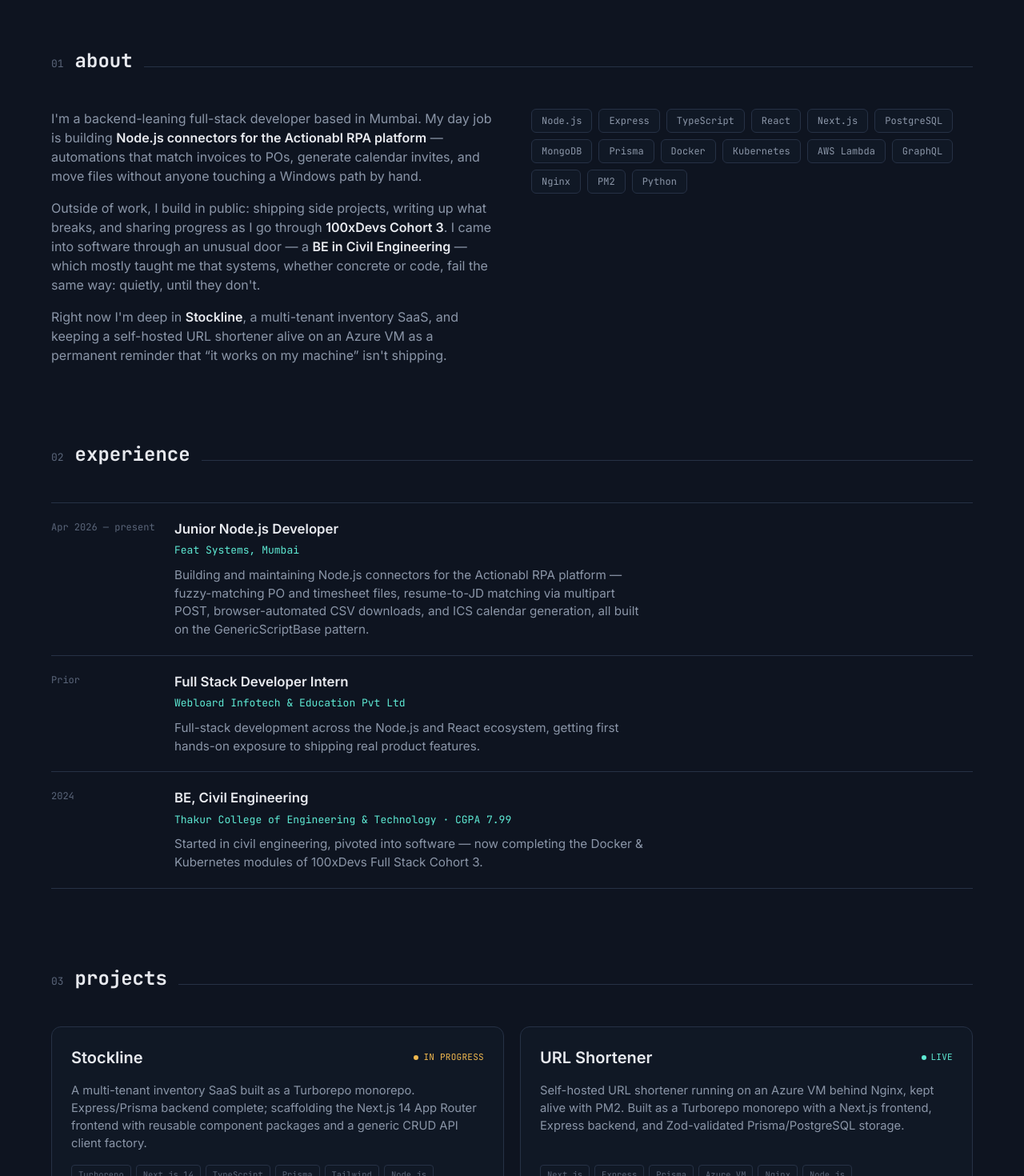
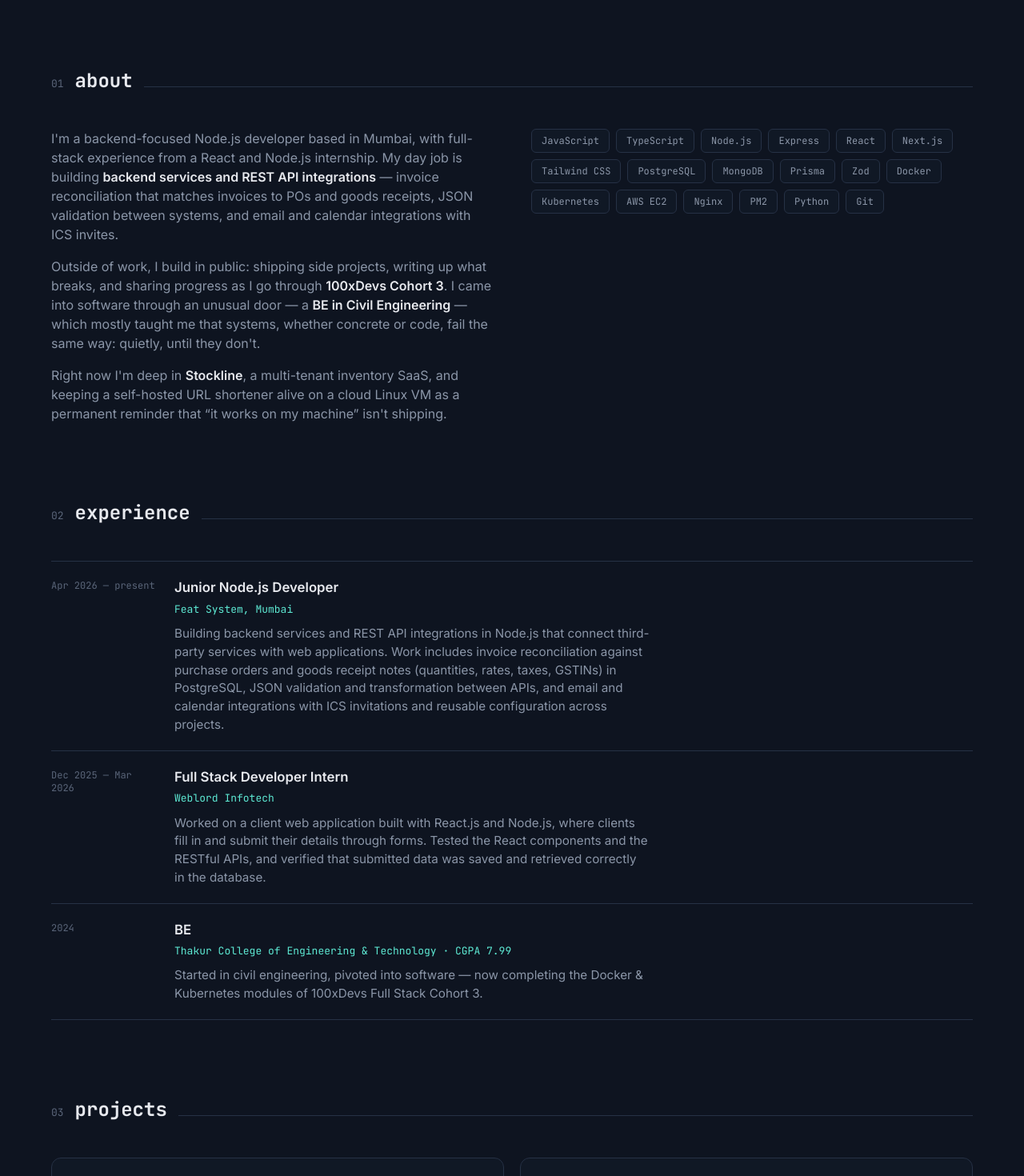
Before and after one commit to adieesingh/portfolio, a Next.js app: page / in a window 1280 px wide. Shown: the part 620-2090 px from the top of the page at 80% size. Built offline with nearby package versions, Linux system fonts and the light colour scheme.

Commit message:
Refactor experience section and update tech stack for clarity and accuracy

```diff
--- a/app/page.tsx
+++ b/app/page.tsx
@@ -3,27 +3,27 @@
 import SectionHeading from "@/components/SectionHeading";
 
 const stack = [
-  "Node.js", "Express", "TypeScript", "React", "Next.js", "PostgreSQL",
-  "MongoDB", "Prisma", "Docker", "Kubernetes", "AWS Lambda", "GraphQL",
-  "Nginx", "PM2", "Python",
+  "JavaScript", "TypeScript", "Node.js", "Express", "React", "Next.js",
+  "Tailwind CSS", "PostgreSQL", "MongoDB", "Prisma", "Zod", "Docker",
+  "Kubernetes", "AWS EC2", "Nginx", "PM2", "Python", "Git",
 ];
 
 const experience = [
   {
     time: "Apr 2026 — present",
     role: "Junior Node.js Developer",
-    org: "Feat Systems, Mumbai",
-    desc: "Building and maintaining Node.js connectors for the Actionabl RPA platform — fuzzy-matching PO and timesheet files, resume-to-JD matching via multipart POST, browser-automated CSV downloads, and ICS calendar generation, all built on the GenericScriptBase pattern.",
+    org: "Feat System, Mumbai",
+    desc: "Building backend services and REST API integrations in Node.js that connect third-party services with web applications. Work includes invoice reconciliation against purchase orders and goods receipt notes (quantities, rates, taxes, GSTINs) in PostgreSQL, JSON validation and transformation between APIs, and email and calendar integrations with ICS invitations and reusable configuration across projects.",
   },
   {
-    time: "Prior",
+    time: "Dec 2025 — Mar 2026",
     role: "Full Stack Developer Intern",
-    org: "Webloard Infotech & Education Pvt Ltd",
-    desc: "Full-stack development across the Node.js and React ecosystem, getting first hands-on exposure to shipping real product features.",
+    org: "Weblord Infotech",
+    desc: "Worked on a client web application built with React.js and Node.js, where clients fill in and submit their details through forms. Tested the React components and the RESTful APIs, and verified that submitted data was saved and retrieved correctly in the database.",
   },
   {
     time: "2024",
-    role: "BE, Civil Engineering",
+    role: "BE",
     org: "Thakur College of Engineering & Technology · CGPA 7.99",
     desc: "Started in civil engineering, pivoted into software — now completing the Docker & Kubernetes modules of 100xDevs Full Stack Cohort 3.",
   },
@@ -48,9 +48,9 @@
             that stay online.
           </h1>
           <p className="text-ink-dim text-[1.05rem] max-w-[46ch] mb-8">
-            Junior Node.js developer at <b className="text-ink font-semibold">Feat Systems</b>, Mumbai — writing RPA
-            connectors, wiring up SaaS backends, and self-hosting side projects on real infrastructure, not just
-            localhost.
+            Junior Node.js developer at <b className="text-ink font-semibold">Feat System</b>, Mumbai — building REST
+            APIs and backend integrations, designing PostgreSQL schemas with Prisma, and self-hosting side projects
+            on real infrastructure, not just localhost.
           </p>
           <div className="flex gap-3.5 flex-wrap">
             <a
@@ -77,10 +77,11 @@
         <div className="grid grid-cols-1 md:grid-cols-2 gap-12">
           <div className="text-ink-dim space-y-4">
             <p>
-              I&apos;m a backend-leaning full-stack developer based in Mumbai. My day job is building{" "}
-              <b className="text-ink font-semibold">Node.js connectors for the Actionabl RPA platform</b> —
-              automations that match invoices to POs, generate calendar invites, and move files without anyone
-              touching a Windows path by hand.
+              I&apos;m a backend-focused Node.js developer based in Mumbai, with full-stack experience from a React
+              and Node.js internship. My day job is building{" "}
+              <b className="text-ink font-semibold">backend services and REST API integrations</b> —
+              invoice reconciliation that matches invoices to POs and goods receipts, JSON validation between
+              systems, and email and calendar integrations with ICS invites.
             </p>
             <p>
               Outside of work, I build in public: shipping side projects, writing up what breaks, and sharing
@@ -91,8 +92,8 @@
             </p>
             <p>
               Right now I&apos;m deep in <b className="text-ink font-semibold">Stockline</b>, a multi-tenant
-              inventory SaaS, and keeping a self-hosted URL shortener alive on an Azure VM as a permanent reminder
-              that &ldquo;it works on my machine&rdquo; isn&apos;t shipping.
+              inventory SaaS, and keeping a self-hosted URL shortener alive on a cloud Linux VM as a permanent
+              reminder that &ldquo;it works on my machine&rdquo; isn&apos;t shipping.
             </p>
           </div>
           <div className="flex flex-wrap gap-2 content-start">
@@ -142,12 +143,12 @@
               </span>
             </div>
             <p className="text-ink-dim text-[0.92rem] mb-4 flex-1">
-              A multi-tenant inventory SaaS built as a Turborepo monorepo. Express/Prisma backend complete;
-              scaffolding the Next.js 14 App Router frontend with reusable component packages and a generic CRUD API
-              client factory.
+              A multi-tenant inventory SaaS built as a Turborepo monorepo. The Express/Prisma backend handles tenant
+              isolation, authentication and role-based access control on a relational data model that keeps each
+              tenant&apos;s data separate. The Next.js frontend shares packages with the backend and is in progress.
             </p>
             <div className="flex flex-wrap gap-1.5 ">
-              {["Turborepo", "Next.js 14", "TypeScript", "Prisma", "Tailwind","Node.js"].map((tag) => (
+              {["Turborepo", "Next.js", "TypeScript", "Prisma", "PostgreSQL", "Node.js"].map((tag) => (
                 <span key={tag} className="font-mono text-[10.5px] text-ink-faint border border-line rounded px-2 py-1">
                   {tag}
                 </span>
@@ -173,12 +174,12 @@
               </span>
             </div>
             <p className="text-ink-dim text-[0.92rem] mb-4 flex-1">
-              Self-hosted URL shortener running on an Azure VM behind Nginx, kept alive with PM2. Built as a
-              Turborepo monorepo with a Next.js frontend, Express backend, and Zod-validated Prisma/PostgreSQL
-              storage.
+              Self-hosted full-stack URL shortener in a Turborepo monorepo: a Next.js frontend and Express REST APIs
+              for short URLs, custom aliases and redirects, with Zod input validation and Prisma/PostgreSQL storage.
+              Deployed on a cloud Linux VM behind an Nginx reverse proxy, kept alive with PM2, on a custom domain.
             </p>
             <div className="flex flex-wrap gap-1.5 mb-4">
-              {["Next.js", "Express", "Prisma", "Azure VM", "Nginx","Node.js"].map((tag) => (
+              {["Next.js", "Express", "Prisma", "Zod", "Nginx", "Node.js"].map((tag) => (
                 <span key={tag} className="font-mono text-[10.5px] text-ink-faint border border-line rounded px-2 py-1">
                   {tag}
                 </span>
@@ -186,7 +187,7 @@
             </div>
             <div className="flex gap-4 font-mono text-[12.5px]">
               <a
-                href="https://shorturl.adarshdev.pro"
+                href="https://shorturlgenerator.adarshdev.pro"
                 target="_blank"
                 rel="noopener noreferrer"
                 className="text-ink-dim hover:text-teal border-b border-transparent hover:border-teal transition-colors"
@@ -221,7 +222,7 @@
               email me
             </a>
             <a
-              href="https://github.com/adieesingh"
+              href="https://github.com/adieesingh/"
               target="_blank"
               rel="noopener noreferrer"
               className="font-mono text-[13px] px-6 py-3 rounded-md border border-line text-ink hover:border-teal hover:text-teal hover:-translate-y-0.5 transition-all"
@@ -229,7 +230,7 @@
               github
             </a>
             <a
-              href="https://www.linkedin.com/in/adarsh-singh-116ba0249"
+              href="https://www.linkedin.com/in/adarsh-singh-116ba0249/"
               target="_blank"
               rel="noopener noreferrer"
               className="font-mono text-[13px] px-6 py-3 rounded-md border border-line text-ink hover:border-teal hover:text-teal hover:-translate-y-0.5 transition-all"
@@ -237,7 +238,7 @@
               linkedin
             </a>
             <a
-              href="https://x.com/AdarshSingh1606"
+              href="https://x.com/AdarshSingh1606/"
               target="_blank"
               rel="noopener noreferrer"
               className="font-mono text-[13px] px-6 py-3 rounded-md border border-line text-ink hover:border-teal hover:text-teal hover:-translate-y-0.5 transition-all"
```
